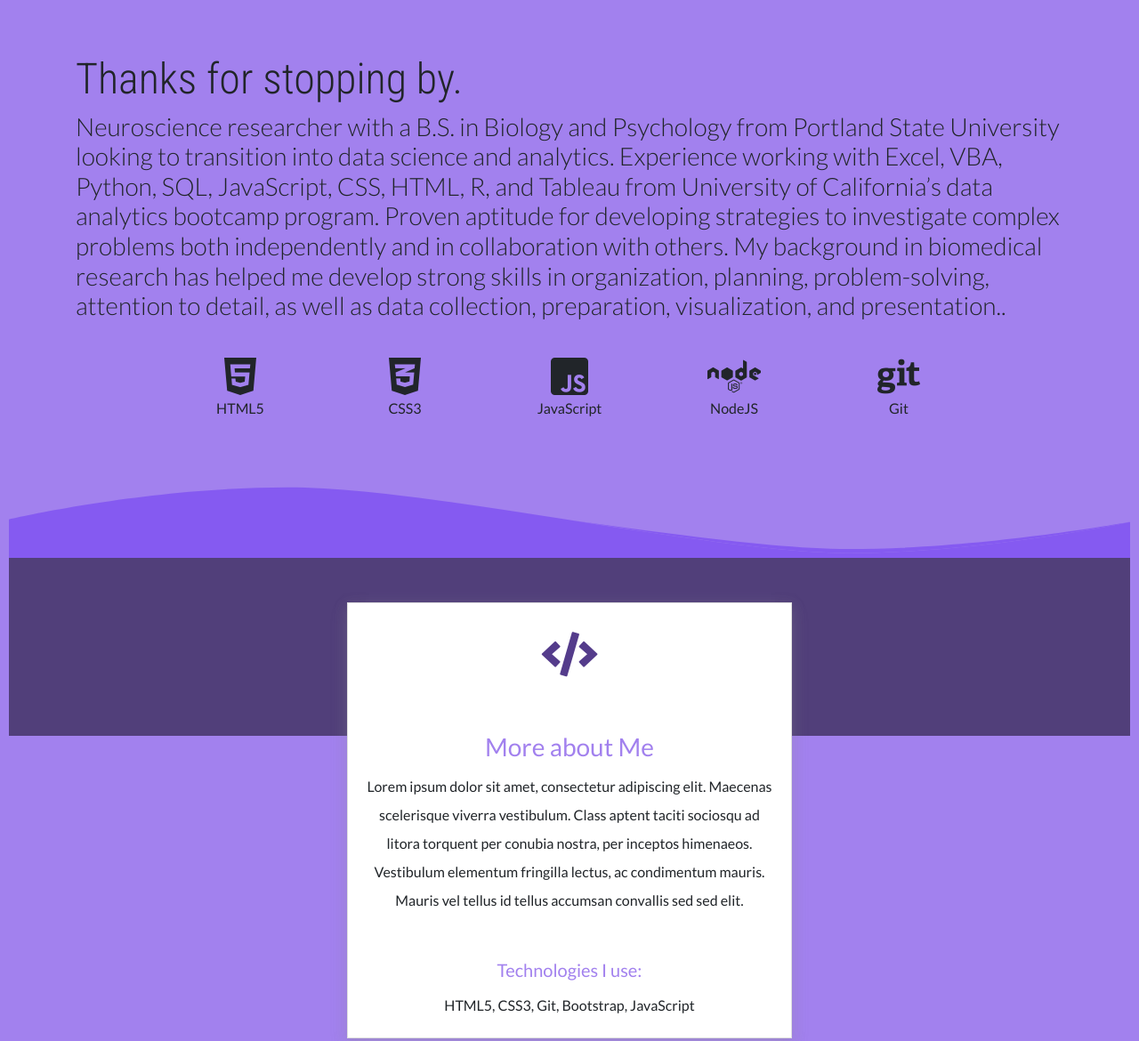
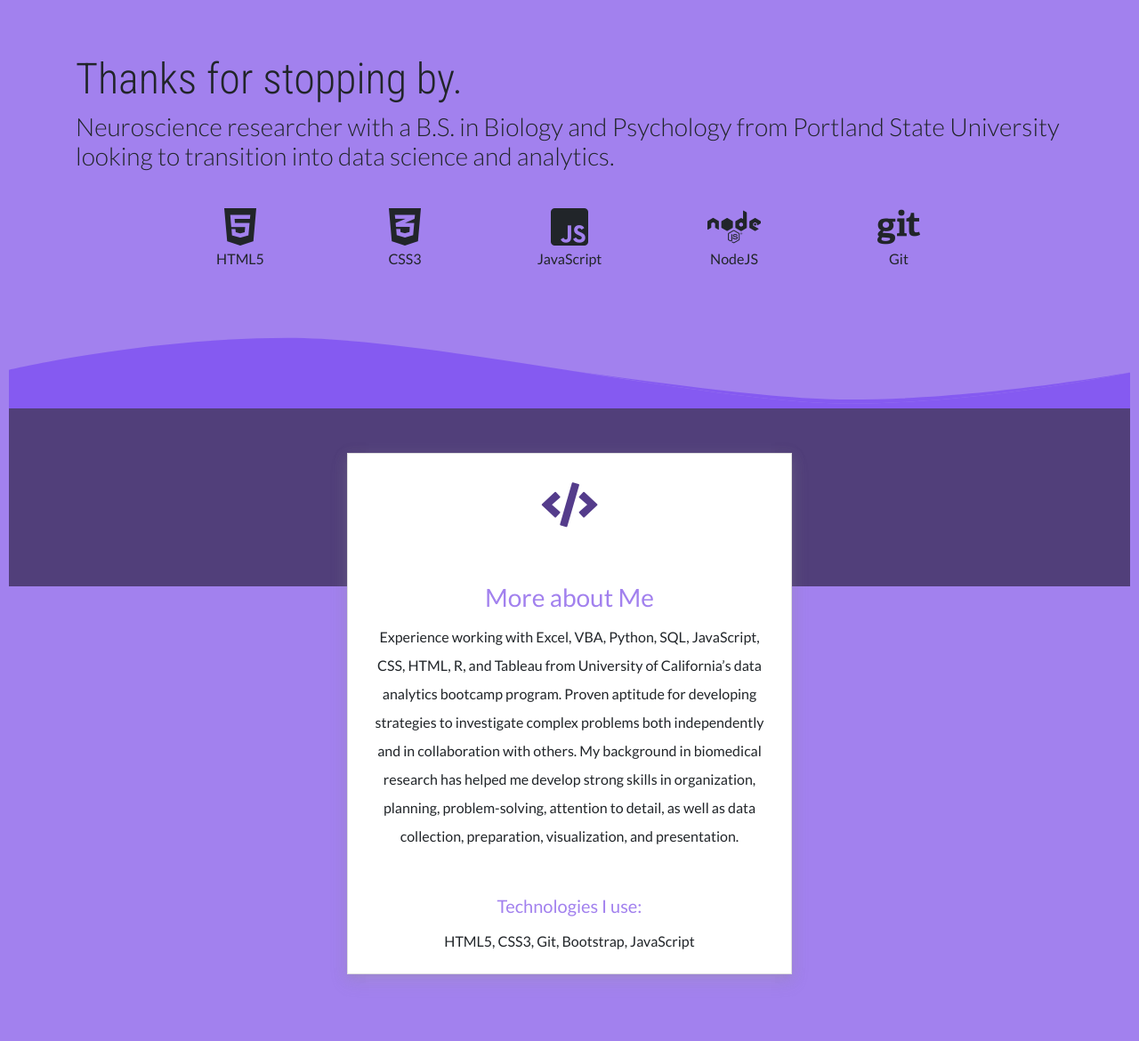
Before and after one commit to spicyyramen/Portfolio, a plain HTML site: page index.html in a window 1280 px wide. Shown: the part 380-1550 px from the top of the page at 89% size. Drawn offline with nearby package versions, Linux system fonts and the light colour scheme.

Commit message:
updated more about me section

```diff
--- a/index.html
+++ b/index.html
@@ -47,11 +47,7 @@
         <h1 class="title">Thanks for stopping by.
         </h1>
         <h3 class="subtitle">Neuroscience researcher with a B.S. in Biology and
-            Psychology from Portland State University looking to transition into data science and analytics.
-            Experience working with Excel, VBA, Python, SQL, JavaScript, CSS, HTML, R, and Tableau from University of California’s data analytics bootcamp program.
-            Proven aptitude for developing strategies to investigate complex problems both independently and in collaboration with others.
-            My background in biomedical research has helped me develop strong skills in organization, planning, problem-solving, attention to detail,
-            as well as data collection, preparation, visualization, and presentation.. </h3>
+            Psychology from Portland State University looking to transition into data science and analytics. </h3>
     </section>
 
 
@@ -116,10 +112,10 @@
                 </span>
 
                 <h3 class="card-title">More about Me</h3>
-                <p class="card-text">Lorem ipsum dolor sit amet, consectetur adipiscing elit. Maecenas scelerisque
-                    viverra vestibulum. Class aptent taciti sociosqu ad litora torquent per conubia nostra, per inceptos
-                    himenaeos. Vestibulum elementum fringilla lectus, ac condimentum mauris. Mauris vel tellus id tellus
-                    accumsan convallis sed sed elit. </p>
+                <p class="card-text">Experience working with Excel, VBA, Python, SQL, JavaScript, CSS, HTML, R, and Tableau from University of California’s data analytics bootcamp program.
+                    Proven aptitude for developing strategies to investigate complex problems both independently and in collaboration with others.
+                    My background in biomedical research has helped me develop strong skills in organization, planning, problem-solving, attention to detail,
+                    as well as data collection, preparation, visualization, and presentation. </p>
                 <h5 class="card-title">
                     Technologies I use:
                 </h5>
```
